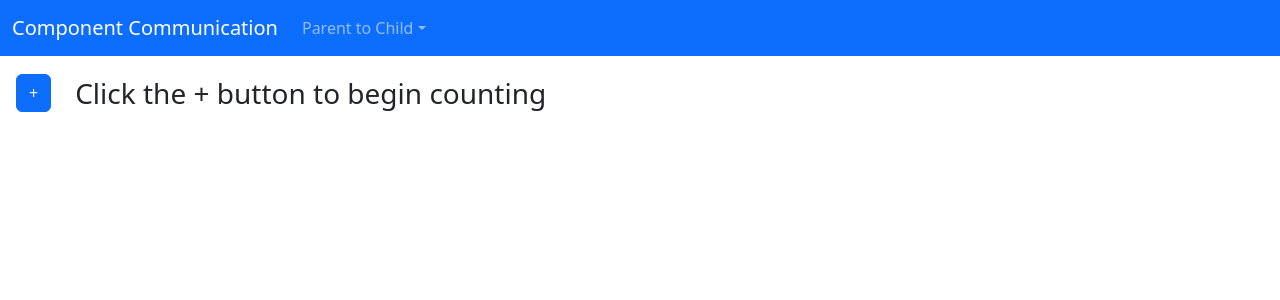
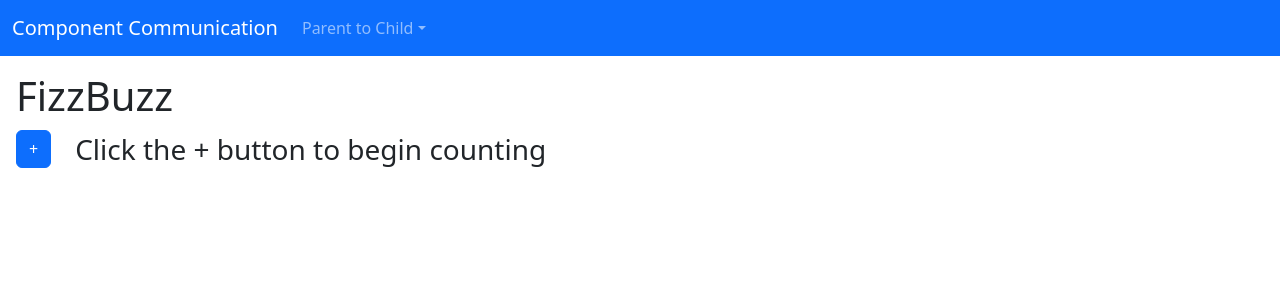
Before and after one commit to sten-bone/angular-component-communication, an Angular app: page /fizzbuzz in a window 1280 px wide. Shown: the top 300 px of the page. Built offline with nearby package versions, Linux system fonts and the light colour scheme.

Commit message:
Add headings to pages

```diff
--- a/src/app/app-routing.module.ts
+++ b/src/app/app-routing.module.ts
@@ -18,6 +18,13 @@ const routes: Routes = [
         (m) => m.CounterModule
       ),
   },
+  {
+    path: 'packing',
+    loadChildren: () =>
+      import('./components/ctp/packing/packing.module').then(
+        (m) => m.PackingModule
+      ),
+  },
 ];
 
 @NgModule({
--- a/src/app/components/ptc/book-list/book-list.component.html
+++ b/src/app/components/ptc/book-list/book-list.component.html
@@ -1,4 +1,5 @@
-<div class="m-2">
+<div class="m-3">
+  <h1>Book Information</h1>
   <div class="d-flex flex-column flex-md-row">
     <div>
       <ul class="book-list">
--- a/src/app/components/ptc/counter/counter.component.html
+++ b/src/app/components/ptc/counter/counter.component.html
@@ -1,5 +1,9 @@
-<div class="m-3 d-flex align-items-center">
-  <button type="button" class="btn btn-primary" (click)="increment()">+</button>
+<div class="m-3">
+  <h1>FizzBuzz</h1>
+  <div class="d-flex align-items-center">
+    <button type="button" class="btn btn-primary" (click)="increment()">
+      +
+    </button>
     <div class="ms-4">
       <app-fizzbuzz
         *ngIf="counter; else counterZero"
@@ -10,3 +14,4 @@
       >
     </div>
   </div>
+</div>
```
Lines whose indentation alone changed are shown as unchanged.
